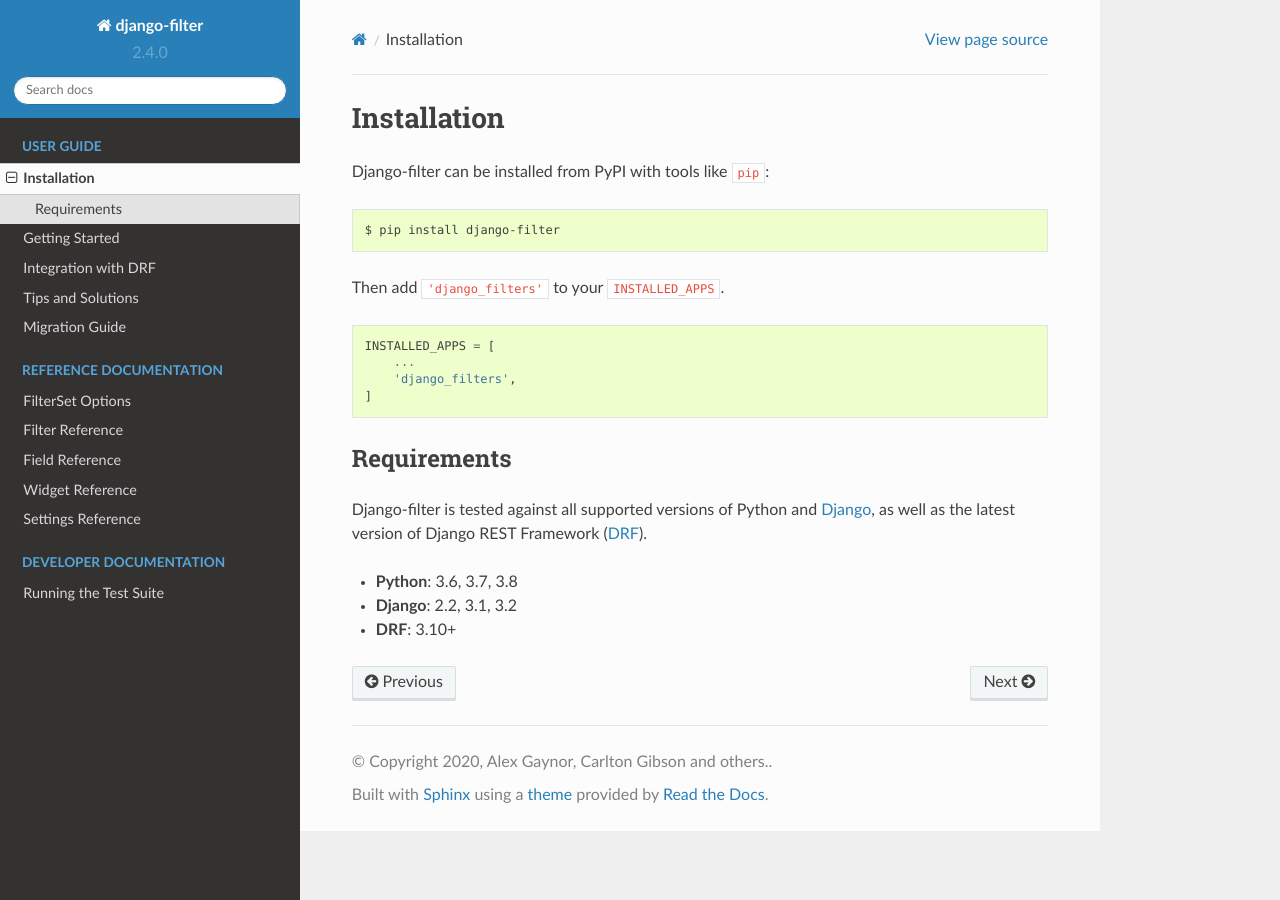
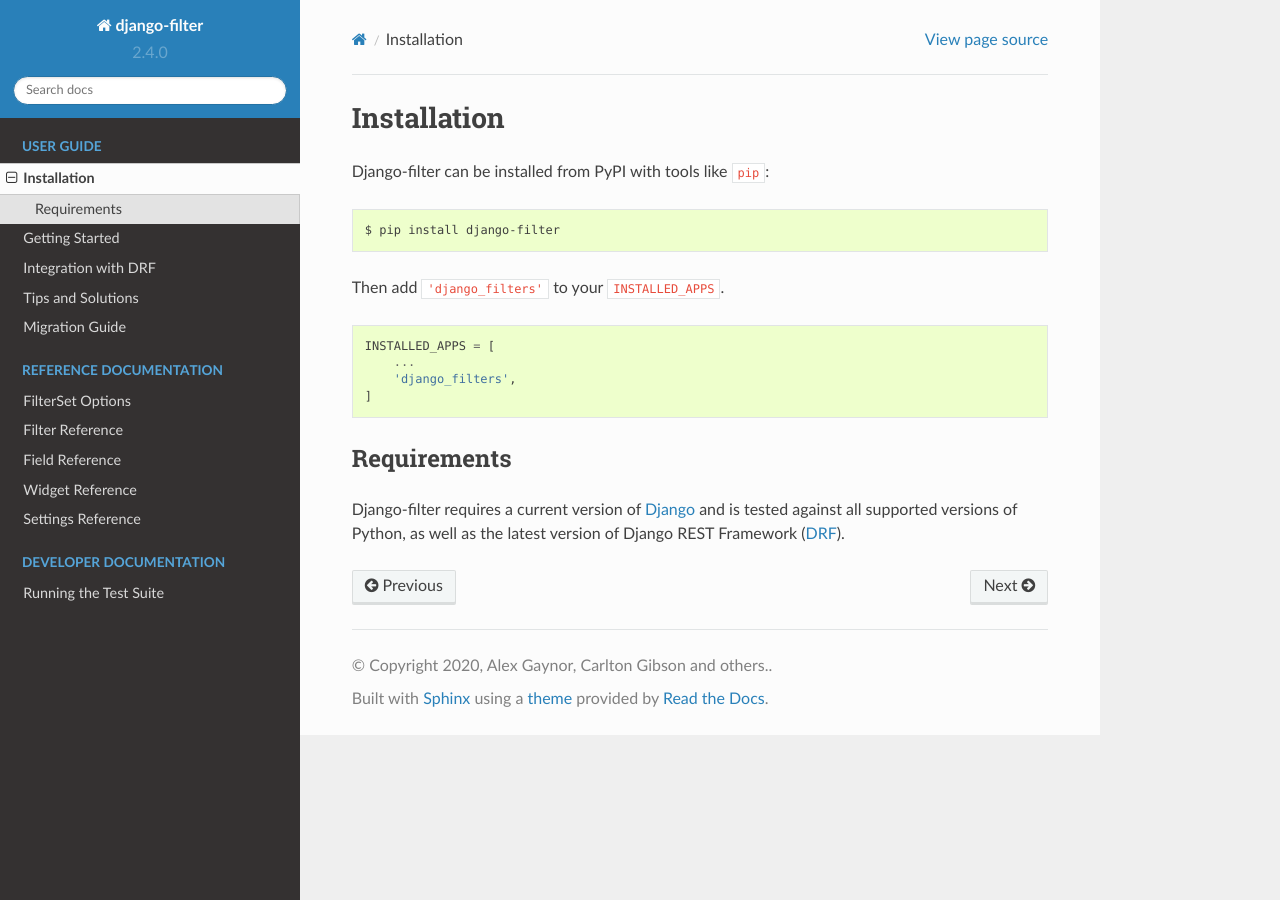
Before and after one commit to carltongibson/django-filter, a Sphinx documentation site: the page built from docs/guide/install.txt, in a window 1280 px wide. Built offline with Sphinx 7.4.7 and the Read the Docs theme 2.0.0, drawn with Linux system fonts in a browser that asks for light colours.

Commit message:
Removed explicit supported Python/Django version numbers from docs.
It's always just the current supported versions.

```diff
--- a/docs/guide/install.txt
+++ b/docs/guide/install.txt
@@ -21,14 +21,9 @@
 Requirements
 ------------
 
-Django-filter is tested against all supported versions of Python and `Django`__,
-as well as the latest version of Django REST Framework (`DRF`__).
+Django-filter requires a current version of `Django`__ and is tested against
+all supported versions of Python, as well as the latest version of Django REST
+Framework (`DRF`__).
 
-__ https://www.djangoproject.com/download/
+__ https://www.djangoproject.com/download/#supported-versions
 __ http://www.django-rest-framework.org/
-
-
-
-* **Python**: 3.6, 3.7, 3.8
-* **Django**: 2.2, 3.1, 3.2
-* **DRF**: 3.10+
```
